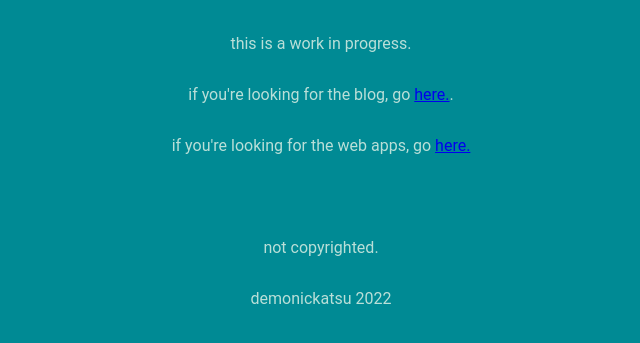
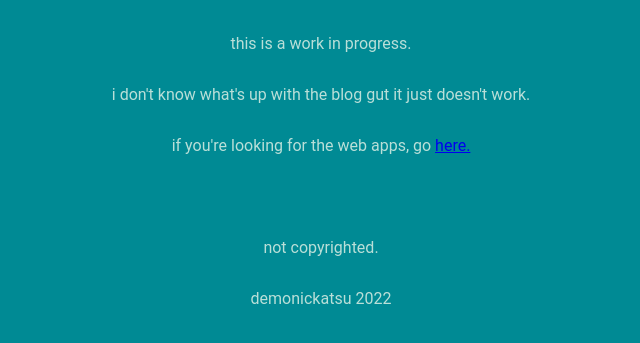
Before and after one commit to demonickatsu/demonickatsu-website, a plain HTML site: page index.html in a window 1280 px wide. Shown: the part 277-620 px from the top of the page, without its empty margins (319-959 px from the left). Drawn offline with Linux system fonts and the light colour scheme.

Commit message:
blog broke lol

```diff
--- a/index.html
+++ b/index.html
@@ -6,7 +6,7 @@
   <body>
     <h1>demonickatsu's dungeon.</h1>
     <p>this is a work in progress.</p>
-    <p>if you're looking for the blog, go <a href="./blog/">here.</a>.</p>
+    <p>i don't know what's up with the blog gut it just doesn't work.</p>
     <p>if you're looking for the web apps, go <a href="./javascript-apps/">here.</a></p>
     <p><br>
     </p>
```
